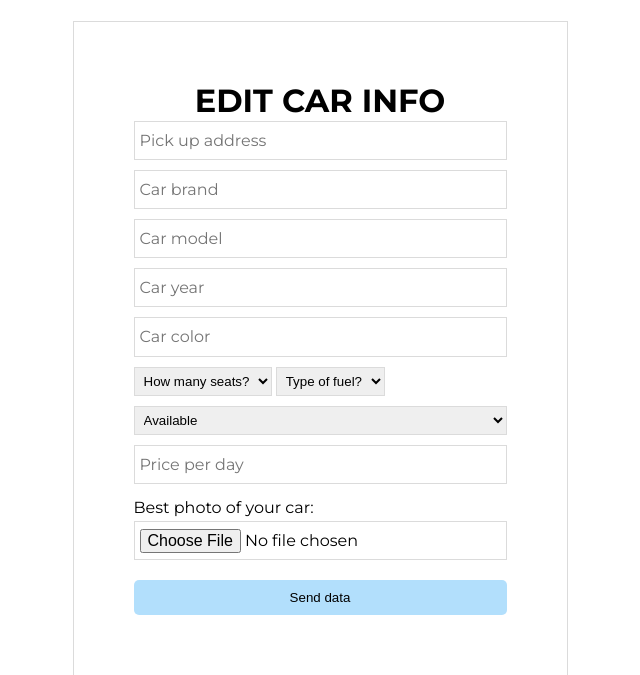
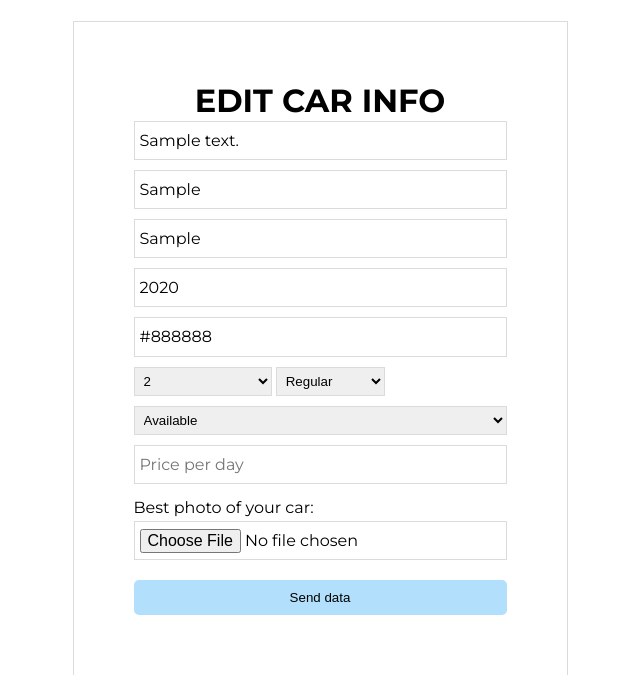
Before and after one commit to Joao-Thomaz-Garcia/gemSystemWebsite, a PHP site: page /stripe/user-settings.php in a window 1280 px wide. Shown: the part 653-1328 px from the top of the page, without its empty margins (320-960 px from the left). Run offline with PHP 8.4, Linux system fonts and the light colour scheme; the visitor is signed in with stand-in values (Sample User, id 1); tables that the repository leaves empty or names only in its code hold one stand-in row (values such as "Sample post"); some libraries are stand-ins or nearby versions.

Commit message:
0.15
-Agora é possível atualizar os carros

```diff
--- a/user-settings.php
+++ b/user-settings.php
@@ -14,6 +14,11 @@ if(!isset($_SESSION)){
 
 
   $owner_id = $_SESSION['id'];
+
+
+  $sql_car_query = $mysqli->query("SELECT * FROM cars WHERE owner_id = '$owner_id'") or die("Error + $mysqli->error");
+
+
   $user_query = $mysqli->query("SELECT * FROM users WHERE id = '$owner_id'") or die("Error + $mysqli->error");
 
   while($user_loop = $user_query->fetch_assoc()){
@@ -28,6 +33,7 @@ if(count($_POST) > 0){
         $password = $_POST['senha'];
 
         //Query para verificar se a senha existe, ai começar a fazer alterações
+
 
 
         $sql_code = "SELECT * FROM users WHERE id = '$owner_id' LIMIT 1";
@@ -104,88 +110,41 @@ if(count($_POST) > 0){
 
     }
 
-    }
-
-
-
     if(isset($_POST['address'])){
         $address = $_POST['address'];
-        //LEMBRAR DE COLOCAR O SISTEMA DO GOOGLE PARA REGISTRAR O ENDEREÇO
         $brand = $_POST['brand'];
         $model = $_POST['model'];
         $year = $_POST['year'];
         $color = $_POST['color'];
         $seats = $_POST['seats'];
-        //Filtrar tipos de combustivel e quantos assentos para não entrar coisas que não devem.
         $seats = $_POST['seats'];
         $fuel = $_POST['fuel'];
-        //Filtrar tipos de combustivel e quantos assentos para não entrar coisas que não devem.
         $daily_values = $_POST['priceperday'];
 
-    }
+        $available = $_POST['available'];
 
 
-    $error_address;
-    $error_brand;
-    $error_model;
-    $error_year;
-    $error_color;
-    $error_seats;
-    $error_fuel;
-    $error_file;
-    //error_price;
+        $carid = $_POST['carid'];
 
-    //TRATAR DOS ERROS DE ALGUMA FORMA
-    if(empty($address)){
-        $error_address = "Insert your address.";
-    }
-    else{
-        $error_address = null;
-    }
-    if(empty($brand)){
-        $error_brand = "Insert the car brand.";
-    }
-    else{
-        $error_brand = null;
-    }
-    if(empty($model)){
-        $error_model = "Insert the car model.";
-    }
-    else{
-        $error_model = null;
-    }
-    if(empty($year)){
-        $error_year = "Insert the car year.";
-    }
-    else{
-        $error_year = null;
-    }
-    if(empty($color)){
-        $error_color = "Insert the car color.";
-    }
-    else{
-        $error_color = null;
-    }
-    if(empty($seats)){
-        $error_seats = "Insert the car seats.";
-    }
-    else{
-        $error_seats = null;
-    }
-    //ERRO
+        //
 
-    //ARQUIVOS
-    if(isset($_FILES['arquivo']))
-        $arquivo = $_FILES['arquivo'];
+        //ARQUIVOS
+        if(isset($_FILES['arquivo'])){
+            $arquivo = $_FILES['arquivo'];
 
-    if(empty($arquivo))
-        $error_file = "Insert a .jpg .jpeg or .png file of your car!";
-    else
-    {
+        }
+
+        $error_file = false;
+        if(empty($arquivo)){
+            $error_file = true;
+
+        }
+        else
+        {
         if($arquivo['size'] > 2099900 )
-            $error_file = "The file is too large!";
+            $error_file = true;
         else{
-            $error_file = null;
+            $error_file = false;
         }
 
         $pasta = "files/";
@@ -194,27 +153,60 @@ if(count($_POST) > 0){
         $extensao = strtolower(pathinfo($nomeDoArquivo, PATHINFO_EXTENSION));
 
         if($extensao != "jpg" && $extensao != 'png' && $extensao != 'jpeg'){
-
-            die("Tipo de arquivo não aceito + $extensao");
+            $error_file = true;
+            //die("Tipo de arquivo não aceito + $extensao");
         }
 
-        $path = $pasta . $novoNomeDoArquivo . "." . $extensao;
-        $deu_certo = move_uploaded_file($arquivo["tmp_name"], $path);
-        if($deu_certo)
-        {
-            $owner_id = $_SESSION['id'];
+        if($error_file){
+            $sql_carcode = "UPDATE cars
+            SET address = '$address',
+            brand = '$brand',
+            model = '$model',
+            year = '$year',
+            color = '$color',
+            fuel = '$fuel',
+            seats = '$seats',
+            daily_value = '$daily_values',
+            available = '$available'
+            WHERE id = '$carid'";
 
-            $sql_code = "INSERT INTO cars (owner_id, address, brand, model, year, color, fuel, seats, daily_value, filepath, register_time) VALUES ('$owner_id' , '$address', '$brand', '$model' , '$year', '$color', '$fuel' ,'$seats', '$daily_values' ,'$path' , NOW())";
-            $enviar_bd = $mysqliConnect->query($sql_code) or die($mysqliConnect->error);
-            if($enviar_bd){
-                echo "<p><b>CLIENTE CADASTRADO!!</b></p>";
-                UNSET($_POST);
-            }
-            echo "<p>Arquivo enviado com sucesso!";
         }
-        else
-            echo "<p>Falha ao enviar o arquivo.</p>";
+        else if(!$error_file){
+            $path = $pasta . $novoNomeDoArquivo . "." . $extensao;
+            $deu_certo = move_uploaded_file($arquivo["tmp_name"], $path);
+
+            $sql_carcode = "UPDATE cars
+            SET address = '$address',
+            brand = '$brand',
+            model = '$model',
+            year = '$year',
+            color = '$color',
+            fuel = '$fuel',
+            seats = '$seats',
+            daily_value = '$daily_values',
+            available = '$available',
+            filepath = '$path'
+            WHERE id = '$carid'";
+
+        }
+
+        //Update no banco de dados.
+
+
+
+        $user_carupdate = $mysqli->query($sql_carcode) or die($mysqli->error);
+        if($user_carupdate){
+            header("Location: user-settings");
+        }
+
     }
+
+
+
+
+    }
+
+}
 
 
 
@@ -317,35 +309,57 @@ justify-content: center;">
         background-color: white;
         padding: 20px;">
 
+
+<script>
+        //Inicia o mapa e o sistema de autocomplete.
+function initMap() {
+  var input = document.getElementById('autocomplete');
+  var autocomplete = new google.maps.places.Autocomplete(input);
+  autocomplete.addListener('place_changed', function() {
+    var place = autocomplete.getPlace();
+    document.getElementById("address").value = JSON.stringify(place.address_components);
+  });
+}
+</script>
+<script src="https://maps.googleapis.com/maps/api/js?key=AIzaSyBXw2c6-8CqOr5IWg9Lx-oxv7NRB8KoXhM&libraries=places&callback=initMap" async defer></script>
+
+
+<?php while($car_loop = $sql_car_query->fetch_assoc()){
+  ?>
+
+
         <form method="POST" enctype="multipart/form-data" action="">
             <h2 style="text-align: center;">EDIT CAR INFO</h2>
 
-            <input value="<?php if(isset($_POST['address'])) echo $_POST['address']; ?>" name ="address" type="text" placeholder="Pick up address">
-            <input value="<?php if(isset($_POST['brand'])) echo $_POST['brand']; ?>" name ="brand" type="text" placeholder="Car brand">
-            <input value="<?php if(isset($_POST['model'])) echo $_POST['model']; ?>" name ="model" type="text" placeholder="Car model">
-            <input value="<?php if(isset($_POST['year'])) echo $_POST['year']; ?>" name ="year" type="text" placeholder="Car year">
-            <input value="<?php if(isset($_POST['color'])) echo $_POST['color']; ?>" name ="color" type="text" placeholder="Car color">
+
+            <input type="hidden" name="carid" value="<?php echo $car_loop['id']; ?>">
+
+            <input value="<?php echo($car_loop['address']); ?>" name ="address" id="autocomplete" type="text" placeholder="Pick up address">
+            <input value="<?php echo($car_loop['brand']); ?>" name ="brand" type="text" placeholder="Car brand">
+            <input value="<?php echo($car_loop['model']); ?>" name ="model" type="text" placeholder="Car model">
+            <input value="<?php echo($car_loop['year']); ?>" name ="year" type="text" placeholder="Car year">
+            <input value="<?php echo($car_loop['color']); ?>" name ="color" type="text" placeholder="Car color">
 
 
             <div style="">
-            <select value="<?php if(isset($_POST['seats'])) echo $_POST['seats']; ?>" name="seats" id="seat-select">
-                <option value selected="selected">How many seats?</option>
-                <option value="2">2</option>
-                <option value="3">3</option>
-                <option value="4">4</option>
-                <option value="5">5</option>
-                <option value="6">6 or more</option> </select>
+            <select name="seats" id="seat-select">
+                <option value disabled>How many seats?</option>
+                <option <?php if($car_loop['seats'] == 2) echo 'selected'; ?> value="2">2</option>
+                <option <?php if($car_loop['seats'] == 3) echo 'selected'; ?> value="3">3</option>
+                <option <?php if($car_loop['seats'] == 4) echo 'selected'; ?> value="4">4</option>
+                <option <?php if($car_loop['seats'] == 5) echo 'selected'; ?> value="5">5</option>
+                <option <?php if($car_loop['seats'] == 6) echo 'selected'; ?> value="6">6 or more</option> </select>
                 <select name="fuel" id="fuel-select">
-                    <option value selected="selected">Type of fuel?</option>
-                    <option value="regular">Regular</option>
-                    <option value="premium">Premium</option>
-                    <option value="electricity">Electricity</option>
-                    <option value="hybrid">Hybrid</option> </select> </div>
+                    <option value disabled>Type of fuel?</option>
+                    <option <?php if($car_loop['fuel'] == 'regular') echo 'selected';?> value="regular">Regular</option>
+                    <option <?php if($car_loop['fuel'] == 'premium') echo 'selected';?> value="premium">Premium</option>
+                    <option <?php if($car_loop['fuel'] == 'electricity') echo 'selected';?> value="electricity">Electricity</option>
+                    <option <?php if($car_loop['fuel'] == 'hybrid') echo 'selected';?> value="hybrid">Hybrid</option> </select> </div>
             <select name="available" id="">
-                <option value selected="selected">Available</option>
-                <option value="0">Not available</option>
+                <option <?php if($car_loop['available'] >= 1) echo 'selected'; ?> value="1">Available</option>
+                <option <?php if($car_loop['available'] <= 0) echo 'selected'; ?> value="0">Not available</option>
             </select>
-                <input name="priceperday" type="number" min="1" step="any" placeholder="Price per day">
+                <input value="<?php echo($car_loop['daily_value']); ?>" name="priceperday" type="number" min="1" step="any" placeholder="Price per day">
 
             <!--BOTÃO DE ENVIO -->
             <label for="">Best photo of your car:</label>
@@ -363,6 +377,9 @@ justify-content: center;">
             ">Send data</button>
 
         </form>
+<?php }?>
+
+
     </div>
     <style>
 </header>
```
Also changed, not shown: host.php (+4 -4 lines), files/63b55c7619436.jpg (added).
